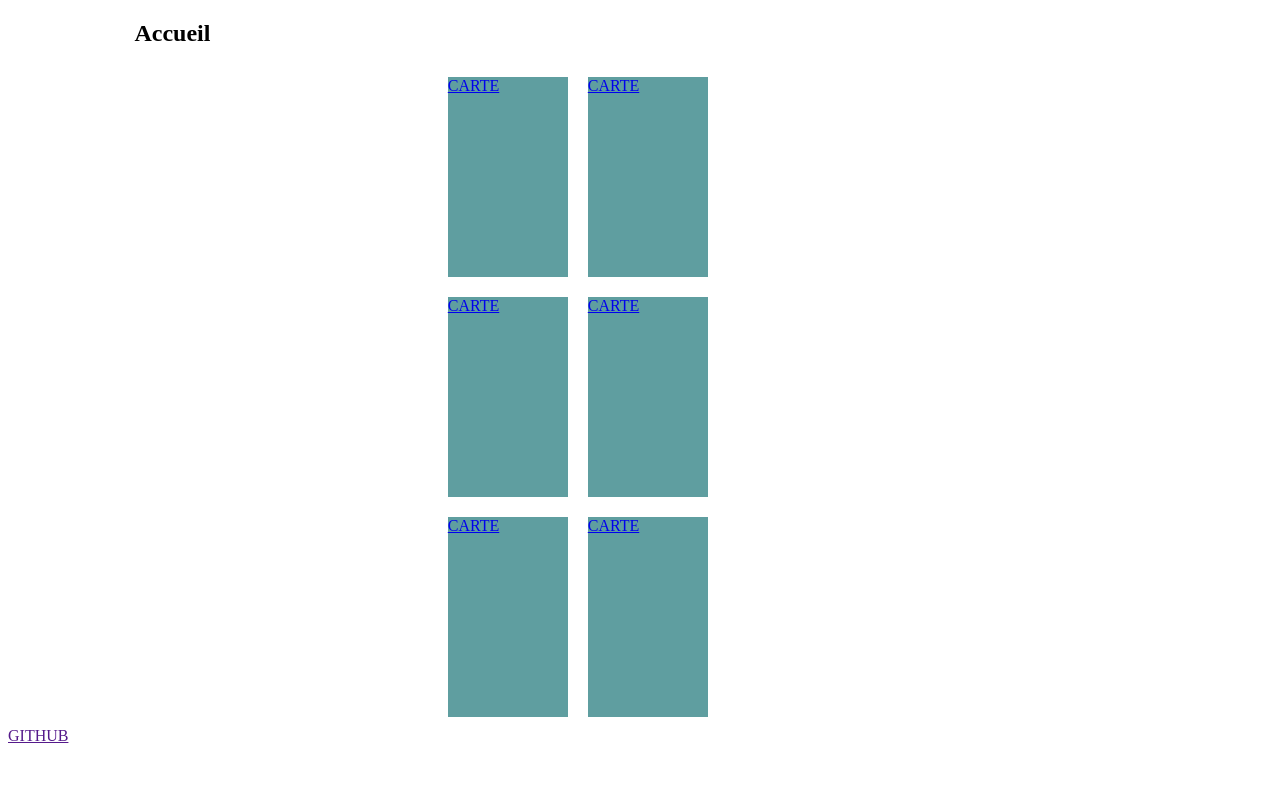
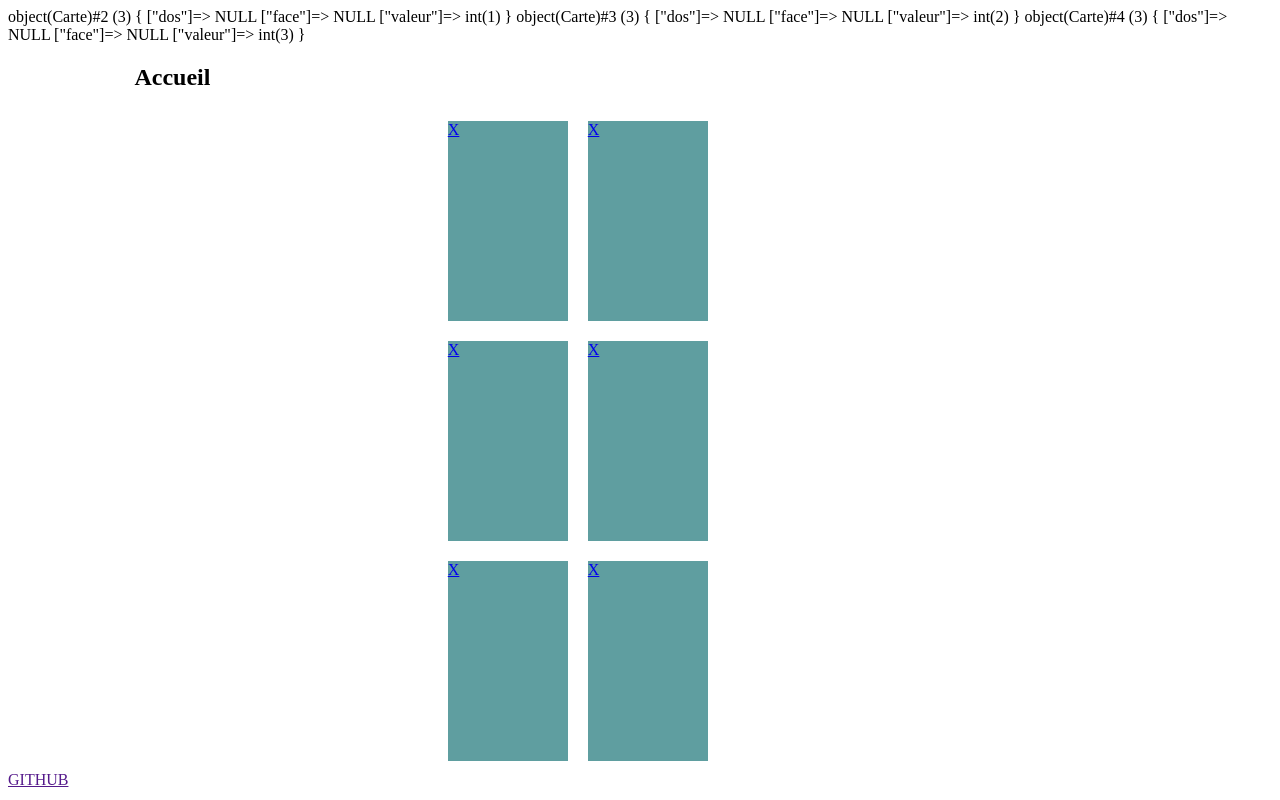
Before and after one commit to sonia-mouhoubi/memory, a PHP site: page /index.php in a window 1280 px wide. Run offline with PHP 8.4, Linux system fonts and the light colour scheme.

Commit message:
Jeux memory avec tableau

```diff
--- a/Cartes.php
+++ b/Cartes.php
@@ -1,15 +1,16 @@
 <?php
-session_start();
 Class Carte {
 
     public $dos;
     public $face;
+    public $valeur;
 
-    // public function __construct($dos, $face)
-    // {
-    //     $this->dos = $dos;
-    //     $tis->face = $face;
-    // }
+    public function __construct($valeur)
+    {
+       $this->valeur = $valeur;
+
+
+    }
 
     public function carte_aleatoire() {
 
--- a/index.php
+++ b/index.php
@@ -1,19 +1,43 @@
 <?php
+session_start();
 require 'Cartes.php';
-// Carte coté DOS
-$dosCarte1 = new Carte();
-$dosCarte2 = new Carte();
-$dosCarte3 = new Carte();
-$dosCarte4 = new Carte();
-$dosCarte5 = new Carte();
-$dosCarte6 = new Carte();
-// Carte coté FACE
-$faceCarte1 = new Carte();
-$faceCarte2 = new Carte();
-$faceCarte3 = new Carte();
-$faceCarte4 = new Carte();
-$faceCarte5 = new Carte();
-$faceCarte6 = new Carte();
+
+if(!isset($_GET['lien'])) {
+    if(isset($_SESSION['game'])) {
+        // var_dump($_SESSION['game'][$_GET['id']]);
+
+    }
+    else {
+        $_SESSION['game'] = [];
+        for($i=1; $i<=3; $i++) {
+            $tab['game'][$i] = new Carte($i);
+            var_dump($tab['game'][$i]);
+        }
+        $table = $tab['game'];
+        $_SESSION['game'] = array_merge($tab['game'], $table);
+        shuffle($_SESSION['game']);
+
+        // var_dump($_SESSION['game']);
+
+
+    }
+}
+
+// // Carte coté DOS
+// $dosCarte1 = new Carte();
+// $dosCarte2 = new Carte();
+// $dosCarte3 = new Carte();
+// $dosCarte4 = new Carte();
+// $dosCarte5 = new Carte();
+// $dosCarte6 = new Carte();
+// // Carte coté FACE
+// $faceCarte1 = new Carte();
+// $faceCarte2 = new Carte();
+// $faceCarte3 = new Carte();
+// $faceCarte4 = new Carte();
+// $faceCarte5 = new Carte();
+// $faceCarte6 = new Carte();
+
 ?>
 <!DOCTYPE html>
 <html lang="fr">
@@ -46,38 +70,17 @@ $faceCarte6 = new Carte();
 
                 <div class="container container1">
                 <?php
-                $carteDos1 = $dosCarte1->dosCarte();
-                $carteDos2 = $dosCarte2->dosCarte();
-                $carteDos3 = $dosCarte3->dosCarte();
-                $carteDos4 = $dosCarte4->dosCarte();
-                $carteDos5 = $dosCarte5->dosCarte();
-                $carteDos6 = $dosCarte6->dosCarte();
+                for($j=0; $j<6; $j++)  {
+                    // var_dump($_SESSION['game'][$j]);
+                    echo "<a href='index.php?id=$j'><div class='cartes'>X</div></a>";
 
-                if(isset($_GET['lien']) && $_GET['lien']=='lien1') {
-                    echo $faceCarte1->faceCarte("coucou");
-                }
-                if(isset($_GET['lien']) && $_GET['lien']=='lien2') {
-                    echo $faceCarte1->faceCarte("coucou");
-                }
-                if(isset($_GET['lien']) && $_GET['lien']=='lien3') {
-                    echo $faceCarte1->faceCarte("sonia");
-                }
-                if(isset($_GET['lien']) && $_GET['lien']=='lien4') {
-                    echo $faceCarte1->faceCarte("sonia");
-                }
-                if(isset($_GET['lien']) && $_GET['lien']=='lien5') {
-                    echo $faceCarte1->faceCarte("chapeau");
-                }
-                if(isset($_GET['lien']) && $_GET['lien']=='lien6') {
-                    echo $faceCarte1->faceCarte("chapeau");
                 }
 
-                echo "<a href='index.php?lien=lien1'>$carteDos1</a>";
-                echo "<a href='index.php?lien=lien2'>$carteDos2</a>";
-                echo "<a href='index.php?lien=lien3'>$carteDos3</a>";
-                echo "<a href='index.php?lien=lien4'>$carteDos4</a>";
-                echo "<a href='index.php?lien=lien5'>$carteDos5</a>";
-                echo "<a href='index.php?lien=lien6'>$carteDos6</a>";
+                // echo "<a href='index.php?lien=carte2'>$carteDos2</a>";
+                // echo "<a href='index.php?lien=carte3'>$carteDos3</a>";
+                // echo "<a href='index.php?lien=carte4'>$carteDos4</a>";
+                // echo "<a href='index.php?lien=carte5'>$carteDos5</a>";
+                // echo "<a href='index.php?lien=carte6'>$carteDos6</a>";
 
                 ?>
                 </div>
```
